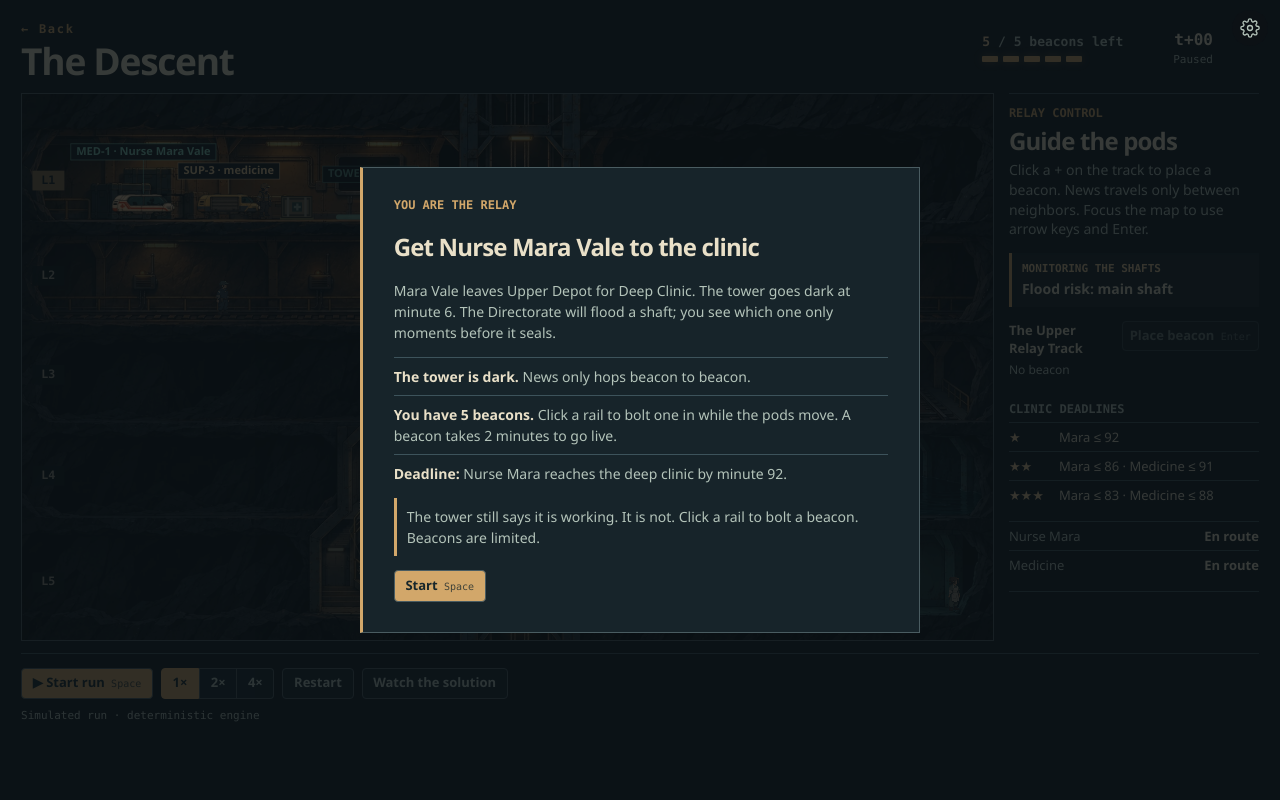
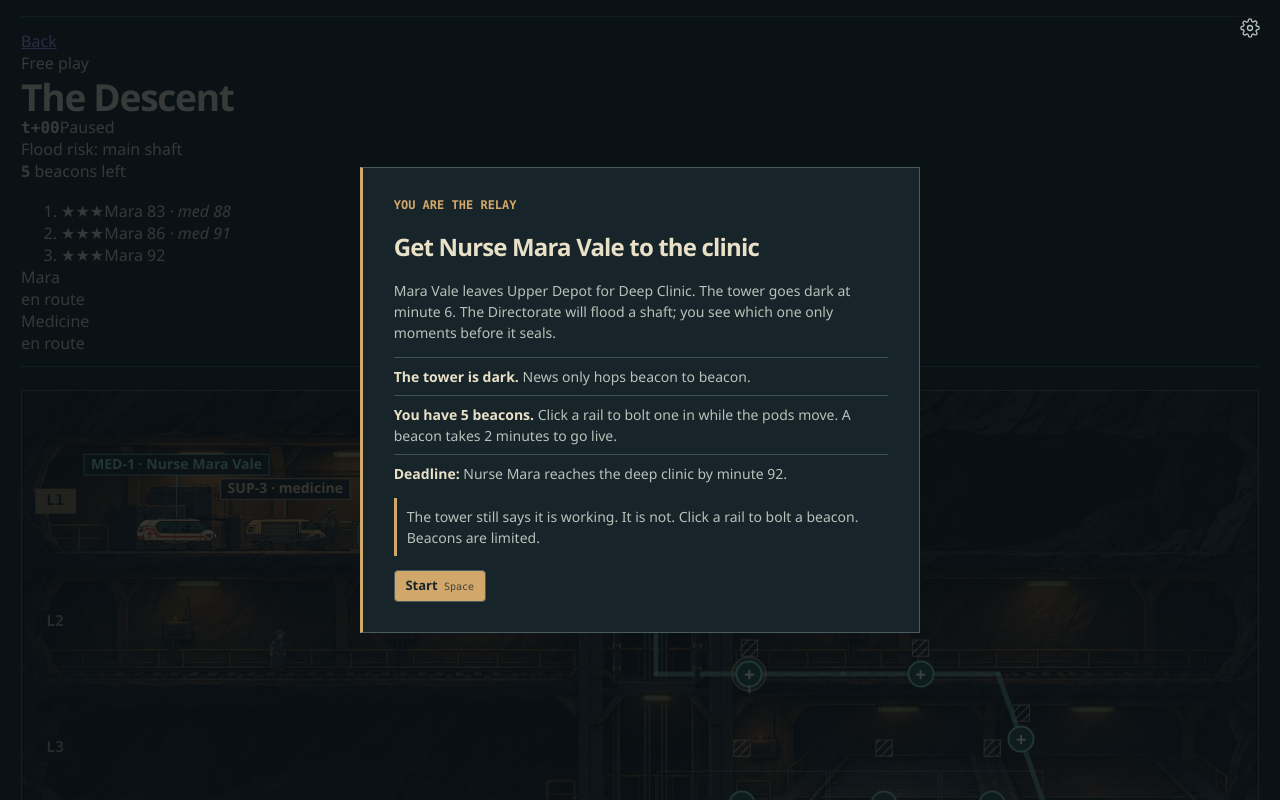
Before and after one commit to alibaduqail/hackfest26, a React (Vite) app in the folder hollow-world/: page / in a window 1280 px wide. Both pictures are taken after a click on the button "Descent". Shown: the top 800 px of the page. Built offline with nearby package versions, Linux system fonts and the light colour scheme.

Commit message:
wip leg redesign

```diff
--- /dev/null
+++ b/hollow-world/src/echo-view/cutaway/live/LiveRail.tsx
@@ -0,0 +1,72 @@
+// The Descent's left rail: the leg name, the clock, the flood line, the beacon budget as five beacon dots, the star ladder and the
+// arrivals. Pure render from props; LiveScreen computes every value. No boxes: a hop line and dots, the same language as the Relay nodes.
+import type { MouseEventHandler } from "react";
+
+export interface RailGoal { stars: 1 | 2 | 3; maraBy: number; medicineBy?: number; state: "met" | "missed" | "" }
+export interface RailEvent { key: string; tick: number; text: string }
+
+export interface LiveRailProps {
+  kicker: string;
+  title: string;
+  onExit?: MouseEventHandler<HTMLAnchorElement>;
+  tick: number;
+  runState: string;
+  flood: { tone: "" | "warn" | "sealed"; text: string };
+  budget: number;
+  remaining: number;
+  goals: RailGoal[];
+  mara: number | null;
+  medicine: number | null;
+  feedback: { key: number; text: string | null };
+  selection: string; // the selected or hovered place and its state, for screen readers (the map shows it on the art)
+  events: RailEvent[];
+}
+
+const at = (t: number | null) => (t === null ? "en route" : `min ${t}`);
+
+export function LiveRail(p: LiveRailProps) {
+  const placed = p.budget - p.remaining;
+  return (
+    <aside className="lv-rail" aria-label="Relay status and goals">
+      <a className="lv-back" href="?screen=title" onClick={p.onExit} aria-label="Back to the Echo title">Back</a>
+      <p className="lv-kicker">{p.kicker}</p>
+      <h1>{p.title}</h1>
+
+      <p className="lv-clock">
+        <time id="live-clock">t+{String(p.tick).padStart(2, "0")}</time>
+        <span>{p.runState}</span>
+      </p>
+      <p className={"lv-flood " + p.flood.tone} aria-live="polite">{p.flood.text}</p>
+
+      <div className="lv-beacons" aria-live="polite" aria-atomic="true">
+        <span className="lv-dots" aria-hidden="true">
+          {Array.from({ length: p.budget }, (_, i) => <i key={i + (i < placed ? "l" : "")} className={i < placed ? "lit" : ""} />)}
+        </span>
+        <span><b>{p.remaining}</b> {p.remaining === 1 ? "beacon" : "beacons"} left</span>
+      </div>
+      <p className="live-feedback" role="status">{p.feedback.text && <span key={p.feedback.key}>{p.feedback.text}</span>}</p>
+
+      <ol className="lv-ladder" aria-label="Clinic deadlines">
+        {[...p.goals].sort((a, b) => b.stars - a.stars).map((g) => (
+          <li key={g.stars} className={g.state}>
+            <i aria-hidden="true" />
+            <span className="lv-stars" aria-label={g.stars + " stars"}>{"★".repeat(g.stars)}<span>{"★".repeat(3 - g.stars)}</span></span>
+            <span>Mara {g.maraBy}{g.medicineBy !== undefined && <em> · med {g.medicineBy}</em>}</span>
+            {g.state && <small>{g.state}</small>}
+          </li>
+        ))}
+      </ol>
+      <dl className="lv-arrive">
+        <div className="mara"><dt>Mara</dt><dd>{at(p.mara)}</dd></div>
+        <div><dt>Medicine</dt><dd>{at(p.medicine)}</dd></div>
+      </dl>
+
+      <p className="sr" id="live-selection" aria-live="polite">{p.selection}</p>
+      <ol id="events" aria-label="Latest system events">
+        {p.events.map((e) => (
+          <li key={e.key}><time>t+{e.tick}</time><span>{e.text}</span></li>
+        ))}
+      </ol>
+    </aside>
+  );
+}
--- a/hollow-world/src/echo-view/cutaway/live/LiveScreen.tsx
+++ b/hollow-world/src/echo-view/cutaway/live/LiveScreen.tsx
@@ -20,6 +20,9 @@ import { FREE_PLAY_SEED, heldAtFlood, useLive } from "./useLive";
 import { LiveDebrief } from "./LiveDebrief";
 import { LiveIntro } from "./LiveIntro";
 import { LEVEL_HINTS, nextHint } from "./hints";
+import { LiveRail } from "./LiveRail";
+import { RelayBar, RelayButton } from "../../relay/Relay";
+import "../../relay/relay.css";
 import "./live.css";
 import "./intro-debrief.css";
 
@@ -46,9 +49,7 @@ function starsOf(goals: { stars: 1 | 2 | 3; maraBy: number; medicineBy?: number
   return goals.reduce<0 | 1 | 2 | 3>((n, g) => (by("MED-1", g.maraBy) && (g.medicineBy === undefined || by("SUP-3", g.medicineBy)) ? g.stars : n), 0);
 }
 const pillPos = (p: { x: number; y: number }) => ({ left: Math.min(.79, p.x) * 100 + "%", top: Math.min(.92, p.y) * 100 + "%" });
-function arrival(tick: number | null) {
-  return tick === null ? "En route" : "Minute " + tick;
-}
+const midpoint = (id: string) => { const [x, y] = along(tracks.get(id)!, 0.5); return { x, y }; };
 
 export interface LiveScreenProps {
   onExit?: MouseEventHandler<HTMLAnchorElement>;
@@ -81,6 +82,7 @@ export function LiveScreen({ onExit, mission: legMission, legId, journeyMode = f
   const pill = useRef<HTMLSpanElement>(null);
   const [selected, setSelected] = useState(starterId);
   const [hover, setHover] = useState<string | null>(null);
+  const [kbd, setKbd] = useState(false); // the map has keyboard selection: the on-art label follows the selected rail instead of the pointer
   const [firstPlacement, setFirstPlacement] = useState(false);
   const ground = useRef<HTMLCanvasElement>(null);
   const canvas = useRef<HTMLCanvasElement>(null);
@@ -117,7 +119,6 @@ export function LiveScreen({ onExit, mission: legMission, legId, journeyMode = f
   const placementsOpen = !over && !solution && remaining > 0;
   const canPlace = (id: string) =>
     placementsOpen && !queued.has(id) && !building.has(id) && obs.sectors.find((s) => s.id === id)?.beacon === false;
-  const pressure = warning ? "Flood imminent" : sealed ? "Shaft flooded" : "Monitoring the shafts";
   const events = live.events.filter((e) =>
     alertKinds.has(e.kind) &&
     (e.kind !== "credential-reject" ||
@@ -265,6 +266,7 @@ export function LiveScreen({ onExit, mission: legMission, legId, journeyMode = f
     else live.retry();
     setSelected(starterId);
     setHover(null);
+    setKbd(false);
     setFirstPlacement(false);
   }
   function railPoint(event: { clientX: number; clientY: number; currentTarget: HTMLElement }) {
@@ -272,52 +274,37 @@ export function LiveScreen({ onExit, mission: legMission, legId, journeyMode = f
     return { x: (event.clientX - rect.left) / rect.width, y: (event.clientY - rect.top) / rect.height };
   }
 
+  const legTitle = journeyMode && legId ? LEGS.find((l) => l.id === legId)?.story.title ?? "The Descent" : "The Descent";
+  const [kicker, title] = legTitle.includes(" · ") ? legTitle.split(" · ") : ["Free play", legTitle];
+  const runState = over ? "Run ended" : !playing ? "Paused" : live.slow ? "Slow motion" : solution ? "Solution replay" : "Running";
+  const floodLine = warning && flood
+    ? { tone: "warn" as const, text: logLocation(flood.id) + " floods in " + Math.max(0, untilFlood) }
+    : sealed && flood
+    ? { tone: "sealed" as const, text: "Flooded · " + plainText(flood.id) }
+    : { tone: "" as const, text: risk.charAt(0).toUpperCase() + risk.slice(1) };
+  const focusId = hover ?? (kbd ? selected : null); // the place the on-art label names
+  const stateOf = (id: string) => queued.has(id) ? "Placement queued" : building.has(id) ? "Building · live in " + liveIn(id)
+    : (obs.sectors.find((s) => s.id === id) ?? primary).beacon ? "Beacon online" : remaining === 0 ? "No beacons left" : "No beacon";
+  const runItem = { key: "run", label: playing ? "Pause" : obs.tick === 0 ? "Start run" : "Resume", tone: "primary" as const, onSelect: toggleRun, disabled: over || !introDone, title: "Space" };
+
   return (
-    <div className="descent descent-live">
+    <div className={"descent descent-live" + (over ? " is-over" : "")}>
       <SettingsGear />
-      <header>
-        <div>
-          <a className="brand" href="?screen=title" onClick={onExit} aria-label="Back to the Echo title">← Back</a>
-          <h1>{journeyMode && legId ? LEGS.find((l) => l.id === legId)?.story.title : "The Descent"}</h1>
-        </div>
-        <div className="live-status">
-          <div className="live-pack" aria-live="polite" aria-atomic="true">
-            <span>
-              <strong>{remaining}</strong> / {mission.beaconBudget} beacons left
-            </span>
-            <div className="live-pips" aria-hidden="true">
-              {Array.from(
-                { length: mission.beaconBudget ?? 0 },
-                (_, index) => (
-                  <i
-                    key={index}
-                    className={index < remaining
-                      ? "charged"
-                      : index === remaining && remaining !== mission.beaconBudget
-                      ? "spent"
-                      : ""}
+      <LiveRail
+        kicker={kicker} title={title} onExit={onExit} tick={obs.tick} runState={runState} flood={floodLine}
+        budget={mission.beaconBudget ?? 0} remaining={remaining}
+        goals={goals.map((goal) => {
+          const met = stars >= goal.stars;
+          const missed = !met && ((mara.arriveTick ?? obs.tick - 1) > goal.maraBy ||
+            (goal.medicineBy !== undefined && (medicine.arriveTick ?? obs.tick - 1) > goal.medicineBy));
+          return { ...goal, state: met ? "met" : missed ? "missed" : "" };
+        })}
+        mara={mara.arriveTick} medicine={medicine.arriveTick}
+        feedback={{ key: attempt, text: feedback }}
+        selection={logLocation(hover ?? selected) + " · " + stateOf(hover ?? selected)}
+        events={events.map((e) => ({ key: [e.tick, e.kind, e.podId, e.sectorId].join("/"), tick: e.tick, text: plainText(e.text) }))}
       />
-                ),
-              )}
-            </div>
-          </div>
-          <div className="live-time">
-            <time id="live-clock">t+{String(obs.tick).padStart(2, "0")}</time>
-            <span>
-              {over
-                ? "Run ended"
-                : !playing
-                ? "Paused"
-                : live.slow
-                ? "Slow motion"
-                : solution
-                ? "Solution replay"
-                : "Run active"}
-            </span>
-          </div>
-        </div>
-      </header>
-      <main>
+      <div className="lv-stage">
         <div className="world-scroll">
           <div
             className={"world live-world" + (hover && canPlace(hover) ? " placeable" : "")}
@@ -326,6 +313,7 @@ export function LiveScreen({ onExit, mission: legMission, legId, journeyMode = f
             aria-label="Relay track map"
             aria-describedby="live-rail-help live-selection"
             onPointerMove={(event) => {
+              if (kbd) setKbd(false);
               if (!introDone || over || solution) return;
               const point = railPoint(event);
               cursor.current = point;
@@ -333,6 +321,7 @@ export function LiveScreen({ onExit, mission: legMission, legId, journeyMode = f
               setHover(hitSector(point.x, point.y, tracks)); // same id: React bails out, no render
             }}
             onPointerLeave={() => setHover(null)}
+            onBlur={() => setKbd(false)}
             onClick={(event) => {
               const { x, y } = railPoint(event);
               const id = hitSector(x, y, tracks);
@@ -347,6 +336,7 @@ export function LiveScreen({ onExit, mission: legMission, legId, journeyMode = f
                 : 0;
               if (move) {
                 event.preventDefault();
+                setKbd(true);
                 setSelected(
                   sectionOrder[(sectionOrder.indexOf(selected) + move + sectionOrder.length) % sectionOrder.length],
                 );
@@ -402,21 +392,14 @@ export function LiveScreen({ onExit, mission: legMission, legId, journeyMode = f
             <canvas ref={canvas} role="img" aria-label="Five tunnel levels with moving pods and trackside beacons" />
             <canvas ref={fxCanvas} className="live-overlay" aria-hidden="true" />
             {warning && <span className="live-flood-chip">Flood in {Math.max(0, untilFlood)}</span>}
-            {hover && !over && introDone && (
+            {focusId && !over && introDone && !solution && (
               <span
                 ref={pill}
-                className={"live-cursor " + (canPlace(hover) ? "valid" : "invalid")}
-                style={pillPos(cursor.current)}
+                className={"live-cursor " + (canPlace(focusId) ? "valid" : queued.has(focusId) || building.has(focusId) || remaining > 0 ? "info" : "invalid")}
+                style={pillPos(hover ? cursor.current : midpoint(focusId))}
               >
-                {canPlace(hover)
-                  ? "Place beacon · " + remaining + " left"
-                  : queued.has(hover)
-                  ? "Placement queued"
-                  : building.has(hover)
-                  ? "Building · live in " + liveIn(hover)
-                  : remaining === 0
-                  ? "No beacons left"
-                  : "Beacon online"}
+                <b>{logLocation(focusId)}</b>
+                <span>{canPlace(focusId) ? "Place beacon · " + remaining + " left" : stateOf(focusId)}</span>
               </span>
             )}
             {held.length > 1 && (
@@ -432,110 +415,35 @@ export function LiveScreen({ onExit, mission: legMission, legId, journeyMode = f
             {hintText && !over && <p className="live-hint-caption" role="status">{hintText}</p>}
           </div>
         </div>
-        <aside aria-label="Relay controls and goals">
-          {over
-            ? (
+        <p className="sr" id="live-rail-help">Click a rail to place a beacon. Focus the map to use the arrow keys and Enter.</p>
+        {!over && (
+          <nav className="lv-bar" aria-label="Descent controls">
+            <RelayButton {...runItem} />
+            <RelayBar
+              size="sm" label="Run speed" value={String(live.speed)}
+              items={([1, 2, 4] as const).map((speed) => ({ key: String(speed), label: speed + "×", onSelect: () => live.setSpeed(speed) }))}
+            />
+            {!journeyMode && (
+              <RelayBar
+                label="Restart or watch" rest={null}
+                items={[
+                  { key: "restart", label: "Restart", tone: "danger", hold: true, onSelect: () => restart(false) },
+                  { key: "solution", label: solution ? "Play yourself" : "Watch the solution", onSelect: () => restart(!solution) },
+                ]}
+              />
+            )}
+            <p className="lv-keys" aria-hidden="true"><kbd>Space</kbd> run <kbd>Enter</kbd> place</p>
+          </nav>
+        )}
+      </div>
+      {over && (
         journeyMode
           ? won
             ? <LiveDebrief mission={mission} commands={live.commands} stars={stars} endReason={obs.endReason} onNext={() => endLeg()} nextLabel="Continue the journey" />
             : <LiveDebrief mission={mission} commands={live.commands} stars={stars} endReason={obs.endReason} onRetry={() => endLeg()} retryLabel="Retry leg" onContinue={() => endLeg(true)}
                 note={`Retrying costs ${obs.tick + 15} minutes on the clock, 1 dose${live.commands.length ? `, and the ${live.commands.length} beacon${live.commands.length === 1 ? "" : "s"} you placed` : ""}.`} />
           : <LiveDebrief mission={mission} commands={live.commands} stars={stars} endReason={obs.endReason} onRetry={() => restart(false)} onWatchSolution={() => restart(true)} />
-            )
-            : (
-              <>
-                <div className="eyebrow">RELAY CONTROL{solution ? " · SOLUTION" : ""}</div>
-                <h2>Guide the pods</h2>
-                <p className="live-instructions" id="live-rail-help">
-                  Click a + on the track to place a beacon. News travels only between neighbors. Focus the map to use
-                  arrow keys and Enter.
-                </p>
-                <div className={"live-alert" + (sealed ? " danger" : warning ? " warning" : "")}>
-                  <small>{pressure}</small>
-                  <strong>
-                    {warning && flood ? logLocation(flood.id) + " floods in " + Math.max(0, untilFlood)
-                      : sealed && flood ? "Flooded · " + logLocation(flood.id)
-                      : risk.charAt(0).toUpperCase() + risk.slice(1)}
-                  </strong>
-                </div>
-                <div className="live-placement">
-                  <p id="live-selection" aria-live="polite">
-                    <strong>{logLocation(hover ?? selected)}</strong>
-                    <span>
-                      {queued.has(hover ?? selected)
-                        ? "Placement queued"
-                        : building.has(hover ?? selected)
-                        ? "Building · live in " + liveIn(hover ?? selected)
-                        : (obs.sectors.find((s) => s.id === (hover ?? selected)) ?? primary).beacon
-                        ? "Beacon online"
-                        : "No beacon"}
-                    </span>
-                  </p>
-                  <button disabled={!introDone || !canPlace(hover ?? selected)} onClick={() => tryPlace(hover ?? selected)}>
-                    Place beacon <kbd>Enter</kbd>
-                  </button>
-                  <p className="live-feedback" role="status">{feedback && <span key={attempt}>{feedback}</span>}</p>
-                </div>
-                <h3>Clinic deadlines</h3>
-                <ol className="live-goals">
-                  {goals.map((goal) => {
-                    const held = stars >= goal.stars;
-                    const missed = !held && ((mara.arriveTick ?? obs.tick - 1) > goal.maraBy ||
-                      (goal.medicineBy !== undefined && (medicine.arriveTick ?? obs.tick - 1) > goal.medicineBy));
-                    return (
-                      <li key={goal.stars} className={held ? "met" : missed ? "missed" : ""}>
-                        <span aria-label={goal.stars + " stars"}>{"★".repeat(goal.stars)}</span>
-                        <span>Mara ≤ {goal.maraBy}{goal.medicineBy ? " · Medicine ≤ " + goal.medicineBy : ""}</span>
-                        {(held || missed) && <span>{held ? "Met" : "Missed"}</span>}
-                      </li>
-                    );
-                  })}
-                </ol>
-                <dl className="live-arrivals">
-                  <div>
-                    <dt>Nurse Mara</dt>
-                    <dd>{arrival(mara.arriveTick)}</dd>
-                  </div>
-                  <div>
-                    <dt>Medicine</dt>
-                    <dd>{arrival(medicine.arriveTick)}</dd>
-                  </div>
-                </dl>
-              </>
       )}
-          <ol id="events" aria-label="Latest system events">
-            {events.map((e) => (
-              <li key={[e.tick, e.kind, e.podId, e.sectorId].join("/")}>
-                <time>t+{e.tick}</time>
-                <span>{plainText(e.text)}</span>
-              </li>
-            ))}
-          </ol>
-        </aside>
-      </main>
-      <footer>
-        <nav aria-label="Descent controls">
-          <button className="live-primary" onClick={toggleRun} disabled={over}>
-            {playing ? "Ⅱ Pause" : obs.tick === 0 ? "▶ Start run" : "▶ Resume"} <kbd>Space</kbd>
-          </button>
-          <div className="switch" role="group" aria-label="Run speed">
-            {([1, 2, 4] as const).map((speed) => (
-              <button
-                key={speed}
-                aria-pressed={live.speed === speed}
-                onClick={() => live.setSpeed(speed)}
-              >
-                {speed}×
-              </button>
-            ))}
-          </div>
-          {!journeyMode && <button onClick={() => restart(false)}>Restart</button>}
-          {!journeyMode && !over && (
-            <button onClick={() => restart(!solution)}>{solution ? "Play yourself" : "Watch the solution"}</button>
-          )}
-        </nav>
-        <p className="fine">Simulated run · deterministic engine</p>
-      </footer>
       {!introDone && <LiveIntro mission={mission} goal={`Nurse Mara reaches the deep clinic by minute ${goals[0].maraBy}.`} hint={INTRO_HINTS[levelIndex]} onStart={start} />}
     </div>
   );
```
Lines whose indentation alone changed are shown as unchanged.
